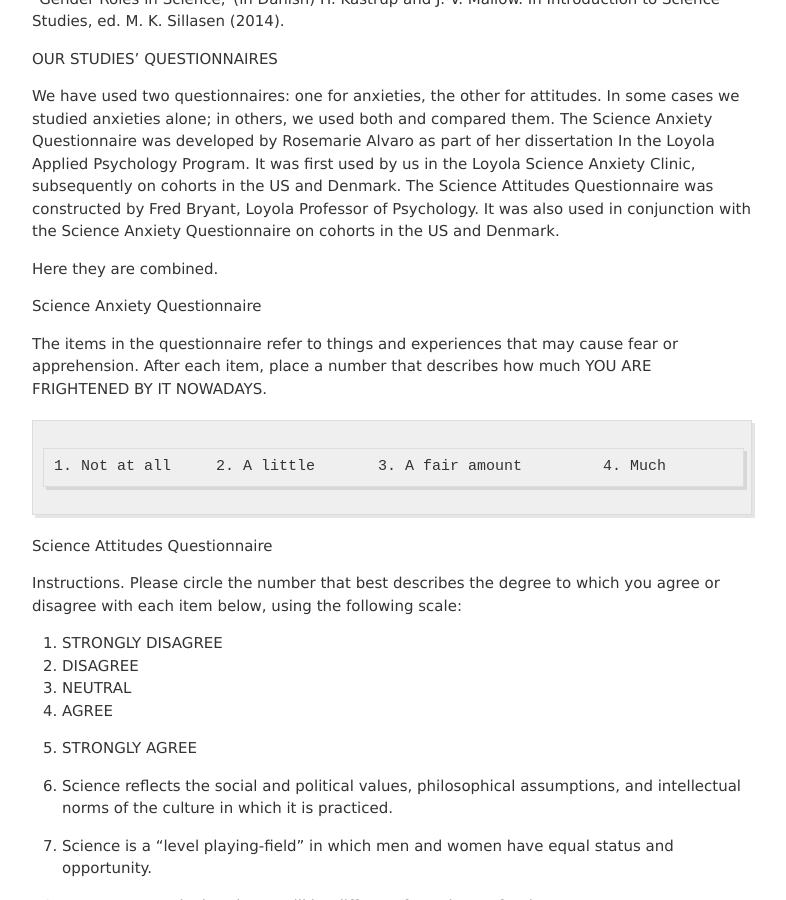
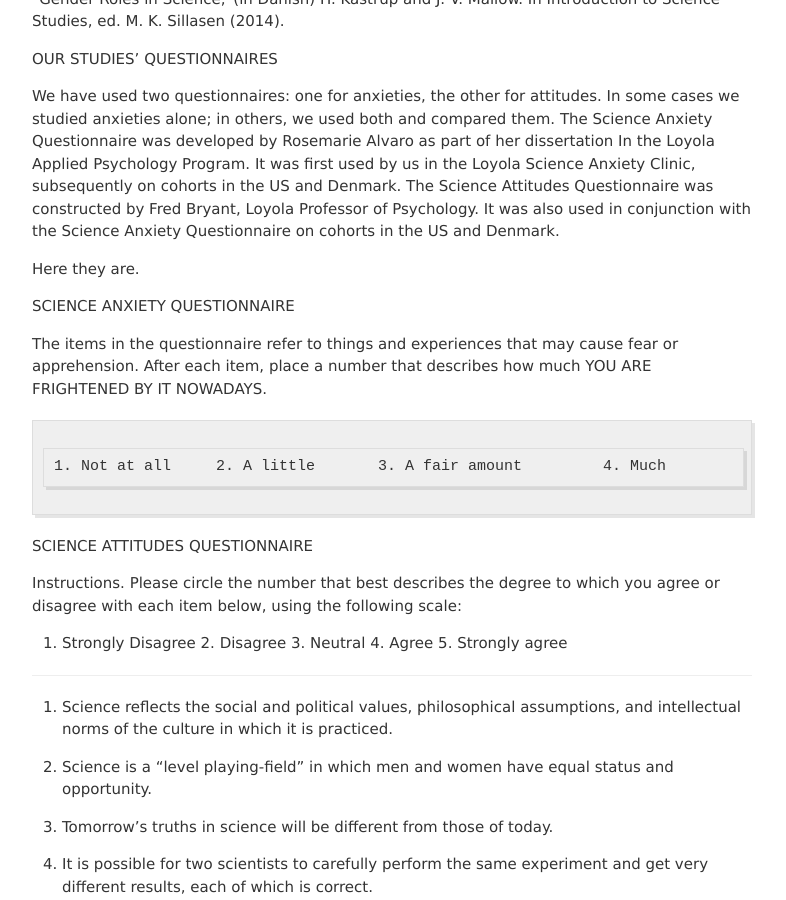
Before and after one commit to jvmallow/jvmallow.github.io, a Jekyll site: the page built from _posts/2025-05-31-Science_Anxiety.md, in a window 1280 px wide and 900 px high, scrolled down 2732 px. Shown: the whole window, without its empty margins (248-1034 px from the left). Built offline with Jekyll 4.4.1, drawn with Linux system fonts in a browser that asks for light colours; a script that is not in the unit is left out.

Commit message:
Update 2025-05-31-Science_Anxiety.md

```diff
--- a/_posts/2025-05-31-Science_Anxiety.md
+++ b/_posts/2025-05-31-Science_Anxiety.md
@@ -60,10 +60,10 @@ OUR STUDIES' QUESTIONNAIRES
 
 We have used two questionnaires: one for anxieties, the other for attitudes. In some cases we studied anxieties alone; in others, we used both and compared them. The Science Anxiety Questionnaire was developed by Rosemarie Alvaro as part of her dissertation In the Loyola Applied Psychology Program.  It was first used by us in the  Loyola Science Anxiety Clinic, subsequently on cohorts in the US and Denmark. The Science Attitudes Questionnaire was constructed by Fred Bryant, Loyola Professor of Psychology. It was also used in conjunction with the Science Anxiety Questionnaire on cohorts in the US and Denmark.
 
- Here they are combined.
+ Here they are.
 
 
- Science Anxiety Questionnaire
+ SCIENCE ANXIETY QUESTIONNAIRE
 
 The items in the questionnaire refer to things and experiences that may cause fear or apprehension. After  each item, place a number that describes how much YOU ARE FRIGHTENED BY IT NOWADAYS.
 
@@ -115,18 +115,13 @@ The items in the questionnaire refer to things and experiences that may cause fe
 44.	Asking a question in an English Literature class.
 
 
-Science Attitudes Questionnaire
+SCIENCE ATTITUDES QUESTIONNAIRE
 
 Instructions.  Please circle the number that best describes the degree to which you agree or disagree with each item below, using the following scale:
 
-1. STRONGLY DISAGREE
-2. DISAGREE
-3. NEUTRAL
-4. AGREE
-5. STRONGLY AGREE
+1. Strongly Disagree      2. Disagree           3. Neutral	     4. Agree         5. Strongly agree
 
-
-
+----------------------------------------------------------------------------------------------------------------------------------
 
 45. Science reflects the social and political values, philosophical assumptions, and intellectual norms of the culture in which it is practiced.
 
```
